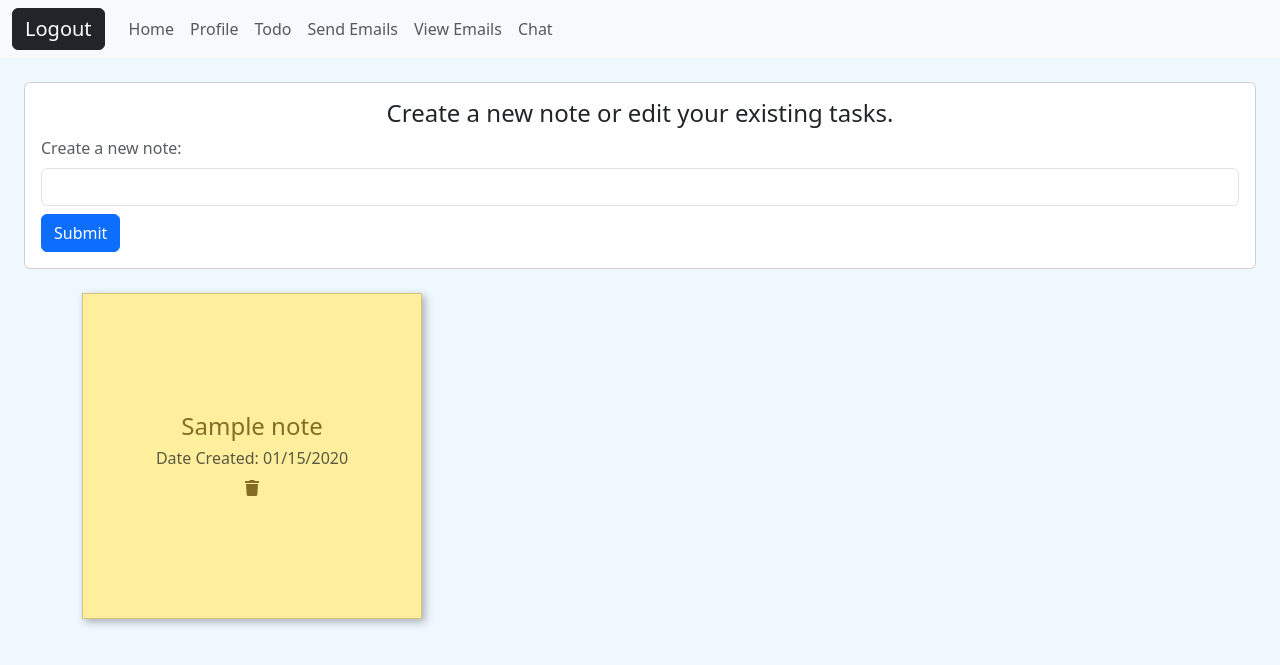
After one commit to kenneth0810/Team-13, a Python web app: template app/templates/notes.html in a window 1280 px wide. The commit adds this page. Shown: the top 665 px of the page. Run offline with Jinja, Linux system fonts and the light colour scheme; the template is opened without the code that fills it: most values are stand-ins (such as "Sample title", 1, 10 or a date in 2020); form fields are guessed from the names that the template uses.

Commit message:
added notes to separate todo list in different categories, updated all related routes functions

```diff
--- /dev/null
+++ b/app/static/css/notes.css
@@ -0,0 +1,27 @@
+* {
+    margin: 0;
+    padding: 0;
+    box-sizing: border-box;
+}
+
+body {
+    background-color: aliceblue;
+}
+
+.note-card {
+    padding: 30% 5%;
+    transition: 0.3s;
+    box-shadow: 3px 3px 8px rgba(0, 0, 0, 0.3);
+    border-radius: 0;
+    background-color: #ffef9c;
+    color: #836c24;
+}
+
+a {
+    text-decoration: none;
+    color: #836c24;;
+}
+
+.note-card:hover {
+    transform: scale(1.05);
+}
--- a/app/templates/base.html
+++ b/app/templates/base.html
@@ -31,7 +31,7 @@
                 <a class="nav-link" href="/profile">Profile</a>
               </li>
               <li class="nav-item">
-                  <a class="nav-link" href="/todo">Todo List</a>
+                  <a class="nav-link" href="/notes">Todo</a>
                 </li>
               <li class="nav-item">
                   <a class="nav-link" href="/send_emails">Send Emails</a>
--- /dev/null
+++ b/app/templates/notes.html
@@ -0,0 +1,45 @@
+{% extends "base.html" %}
+
+{% block content %}
+<head>
+    <title>Your Notes</title>
+    <link rel="stylesheet" href="{{ url_for('static', filename='css/notes.css') }}">
+</head>
+
+<body>
+    <!-- start forms -->
+    <div>
+        <div class="card m-4">
+            <div class="card-body">
+                <h4 class="card-title text-center">Create a new note or edit your existing tasks.</h4>
+               <form action="" novalidate method="POST">
+                    {{form.hidden_tag()}}
+                    <label class="form-label text-muted" for="create_note">Create a new note:</label>
+                    <div>
+                        {{form.name(size=32, id=create_note, class="form-control")}}
+                        {{form.submit(class="btn btn-primary mt-2")}}
+                    </div>
+               </form>
+            </div>
+        </div>
+    </div>
+
+    <div class="container">
+        <div class="row g-5">
+            {% for note in notes %}
+                <div class="col-md-4 col-sm-6">
+                    <a href="{{url_for('add_todo', name=note.name)}}">
+                        <div class="card note-card">
+                            <div class="card-body text-center">
+                                <h4 class="card-title">{{note.name}}</h4>
+                                <h6 class="text-muted">Date Created: {{note.timestamp.strftime("%m/%d/%Y")}}</h6>
+                                <a href="{{url_for('delete_note', id=note.id)}}"><i class="fas fa-trash"></i></a>
+                            </div>
+                        </div>
+                    </a>
+                </div>
+            {% endfor %}
+        </div>
+    </div>
+</body>
+{% endblock %}
```
Also changed, not shown: app/models.py (+9 -0 lines), app/notes.py (added, +7 -0 lines), app/routes.py (+57 -22 lines), app/templates/homepage.html (+4 -4 lines), app/templates/todo.html (+12 -12 lines).
